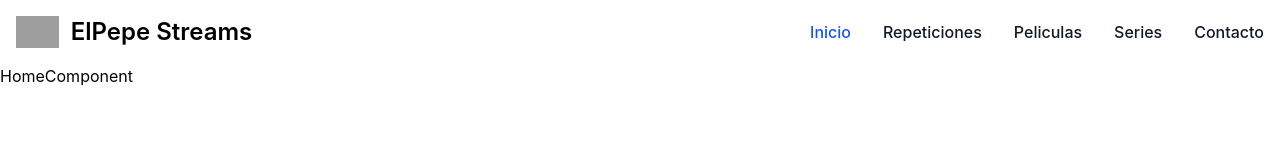
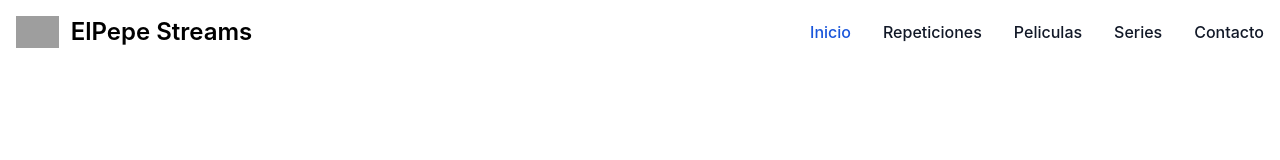
Before and after one commit to JaviBarrientos17/elpepe-streams, a Next.js app: page / in a window 1280 px wide. Shown: the top 160 px of the page. Built offline with nearby package versions, Linux system fonts and the light colour scheme; grey boxes are pictures that could not be loaded.

Commit message:
Comment in _app.js HomeComponent

```diff
--- a/pages/_app.js
+++ b/pages/_app.js
@@ -20,9 +20,8 @@ function MyApp({ Component, pageProps }) {
       </Head>
       <Navbar />
       <Component {...pageProps} />
-      <HomeComponent />
+      {/* <HomeComponent /> */}
 
-      {/* //TODO MIRAR PQ PELICULASCOMPONENT NO LO CARGA Y EL RESTO SÍ */}
     </>
   );
 }
```
